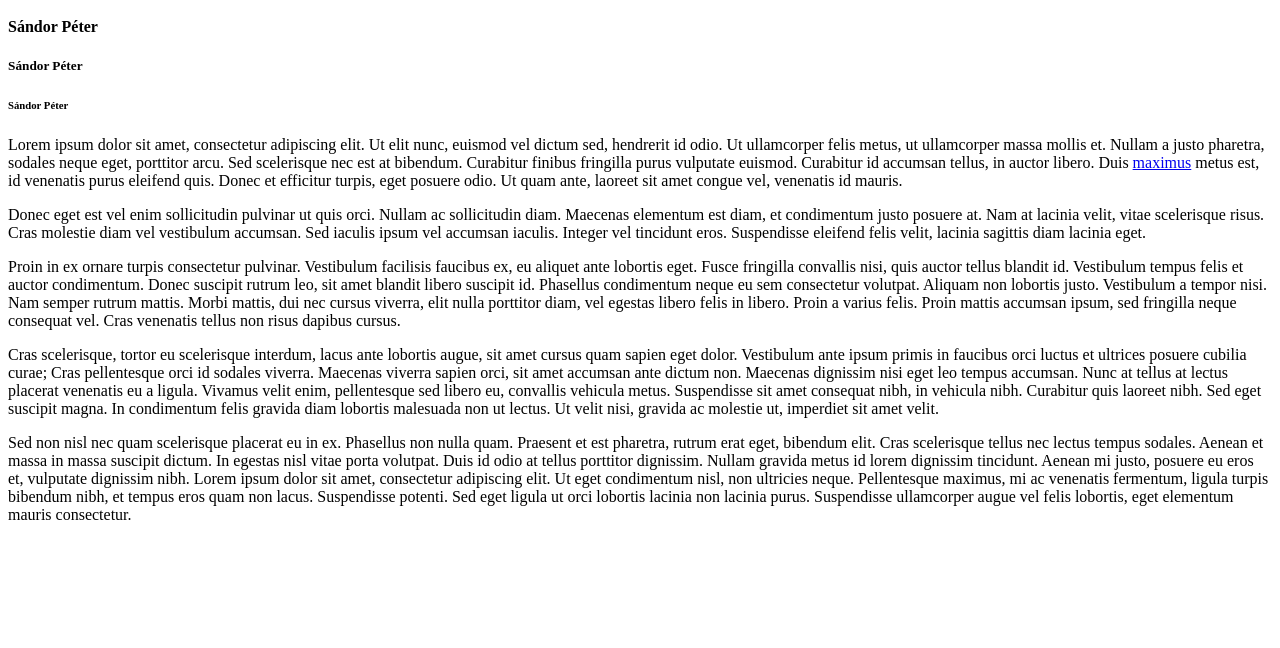
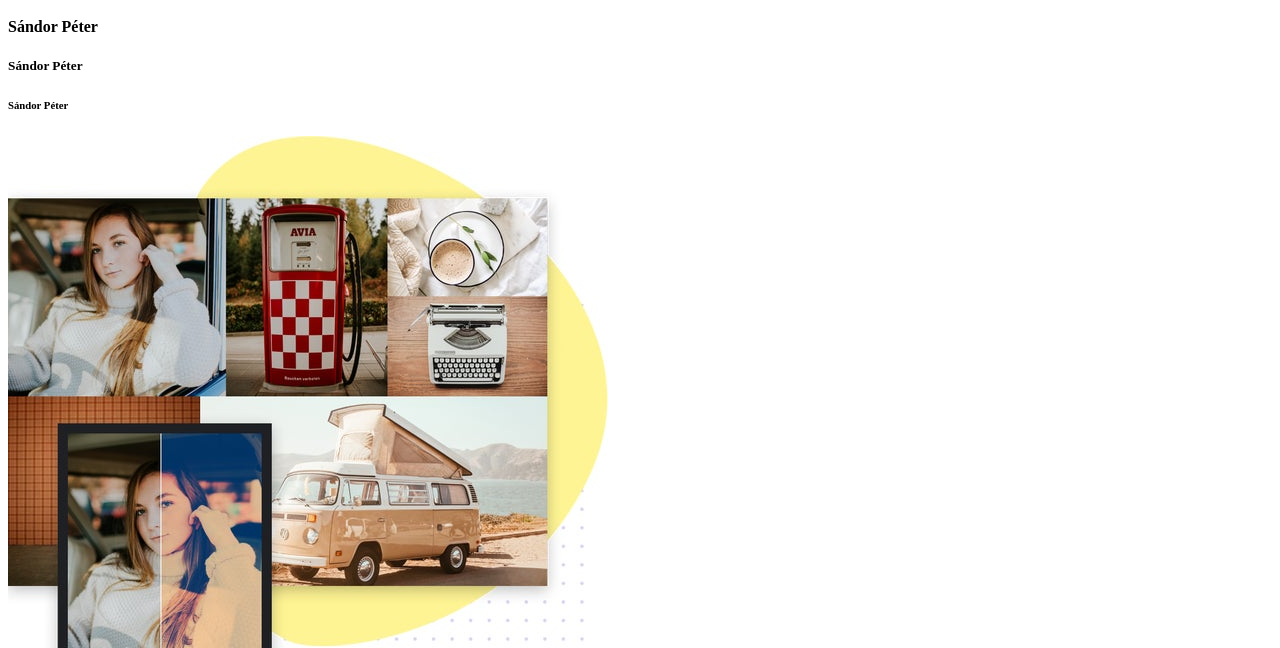
Before and after one commit to SandorPeteer/web5628, a plain HTML site: page index.html in a window 1280 px wide. Shown: the part 152-800 px from the top of the page. Drawn offline with Linux system fonts and the light colour scheme.

Commit message:
kollázs

```diff
--- a/index.html
+++ b/index.html
@@ -15,6 +15,10 @@
     <h4>Sándor Péter</h4>
     <h5>Sándor Péter</h5>
     <h6>Sándor Péter</h6>
+
+
+    <img src="img/collage.jpeg" alt="Itt látható rólam egy kollázs kép" title="KOLLÁZS">
+
 
     <p>Lorem ipsum dolor sit amet, consectetur adipiscing elit. Ut elit nunc, euismod vel dictum sed, hendrerit id odio.
         Ut ullamcorper felis metus, ut ullamcorper massa mollis et. Nullam a justo pharetra, sodales neque eget,
```
Also changed, not shown: img/collage.jpeg (added), kep.jpg (deleted).
